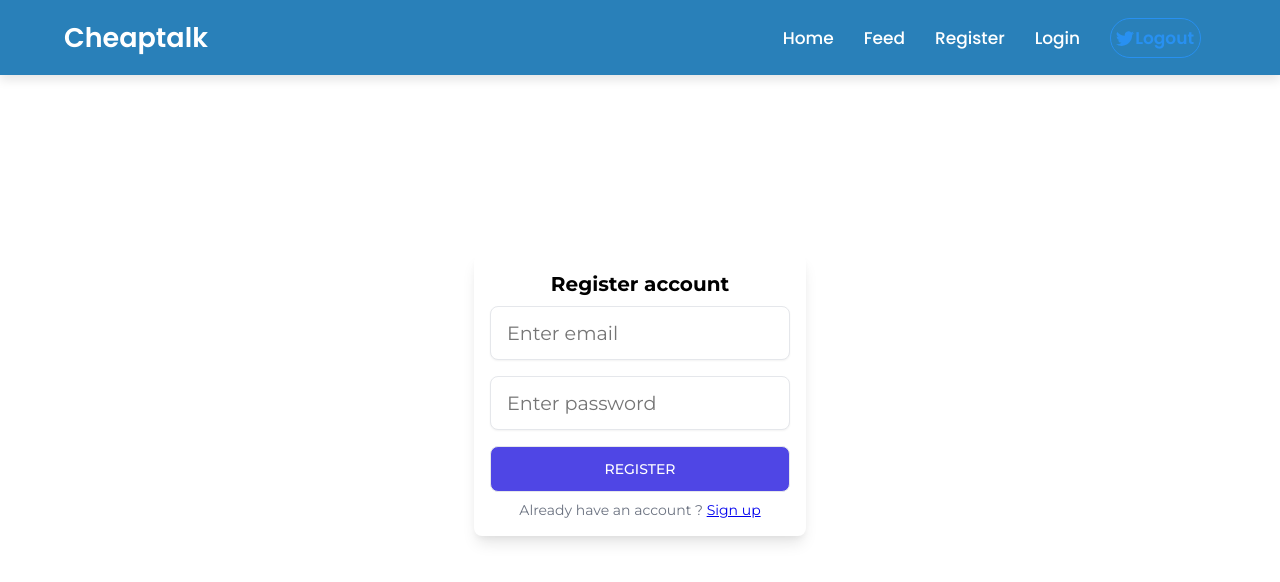
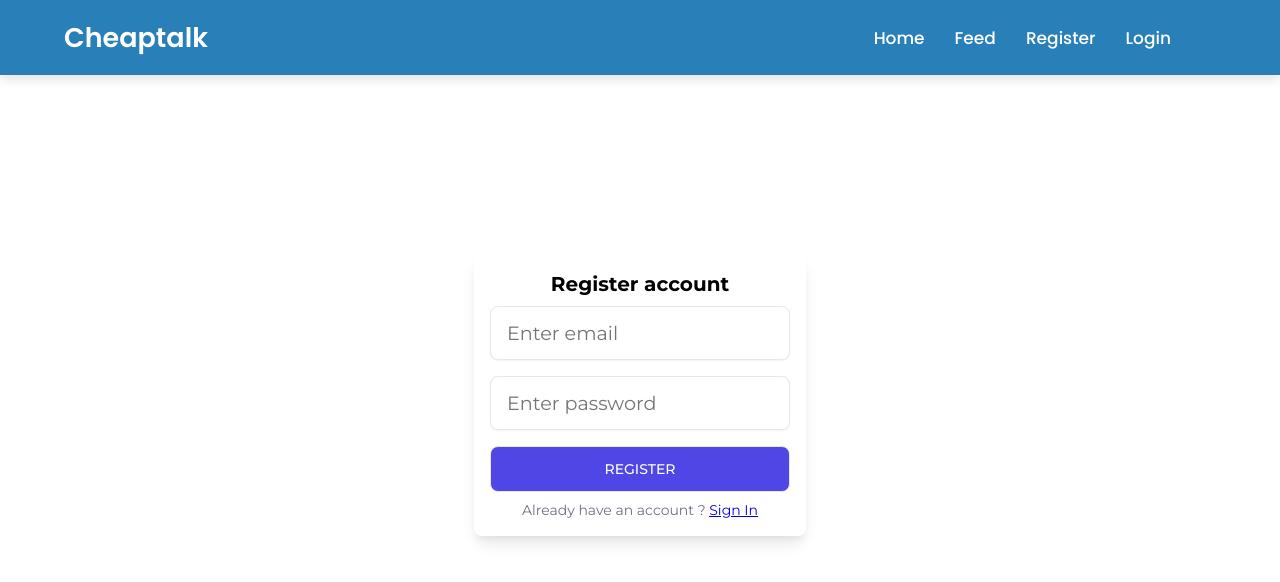
Before and after one commit to chadiegil/vue-project-cheaptalk, a Vue app: page /register in a window 1280 px wide. Shown: the top 582 px of the page. Built offline with nearby package versions, Linux system fonts and the light colour scheme; no server answers.

Commit message:
update register

```diff
--- a/src/components/Navbar.vue
+++ b/src/components/Navbar.vue
@@ -1,4 +1,29 @@
-<script setup></script>
+<script setup>
+import { onMounted, ref } from "vue";
+import { getAuth, onAuthStateChanged, signOut } from "firebase/auth";
+import { useRouter } from "vue-router";
+const isLoggedIn = ref(false);
+
+const router = useRouter();
+
+let auth;
+onMounted(() => {
+  auth = getAuth();
+  onAuthStateChanged(auth, (user) => {
+    if (user) {
+      isLoggedIn.value = true;
+    } else {
+      isLoggedIn.value = false;
+    }
+  });
+});
+
+const handleSignout = () => {
+  signOut(auth).then(() => {
+    router.push("/");
+  });
+};
+</script>
 <template>
   <nav>
     <div class="navbar">
@@ -21,7 +46,7 @@
           </li>
           <li>
             <!-- <button @click="handleSignout" v-if="isLoggedIn">Sign out</button> -->
-            <button>
+            <button @click="handleSignout" v-if="isLoggedIn">
               <svg
                 viewBox="0 0 16 16"
                 class="bi bi-twitter"
--- a/src/views/Register.vue
+++ b/src/views/Register.vue
@@ -42,7 +42,7 @@ const goto = () => {
 
       <p class="signup-link">
         Already have an account ?
-        <router-link to="/sign-in">Sign up</router-link>
+        <router-link to="/sign-in">Sign In</router-link>
       </p>
     </form>
   </div>
```
